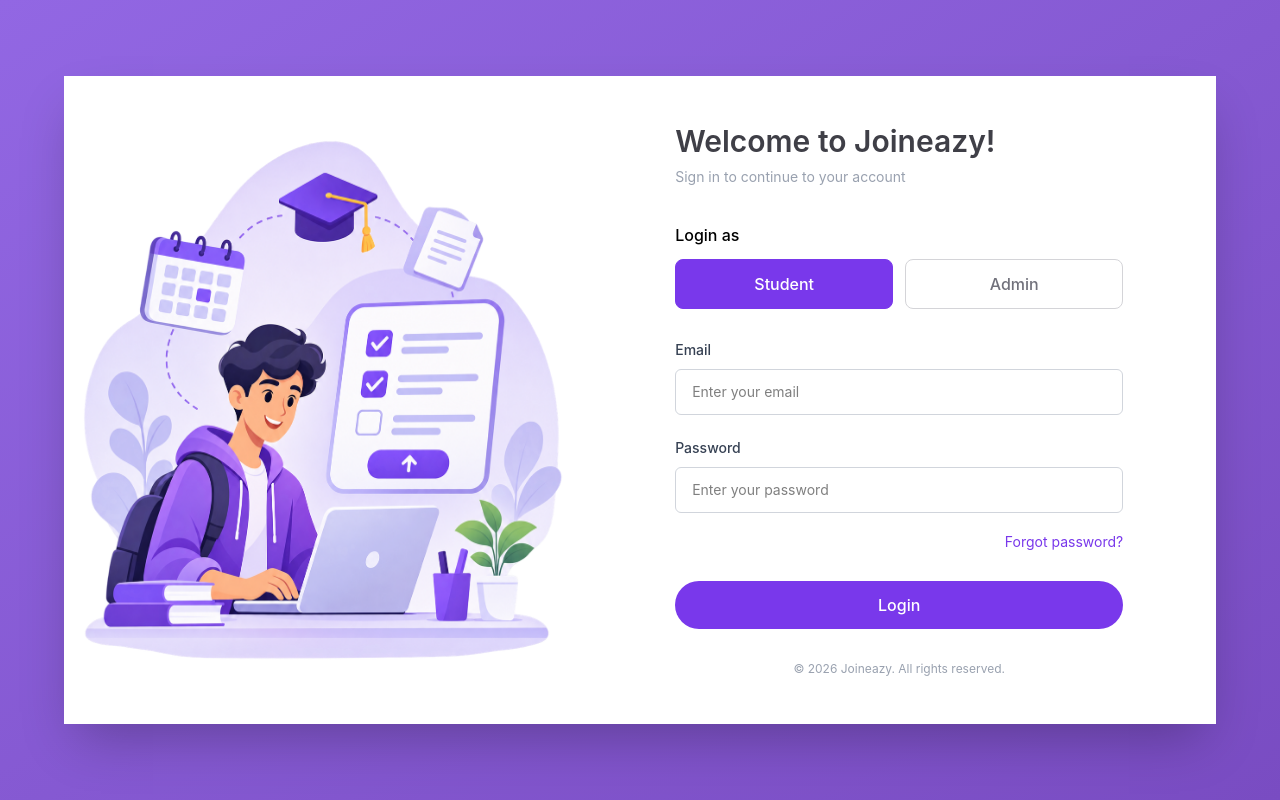
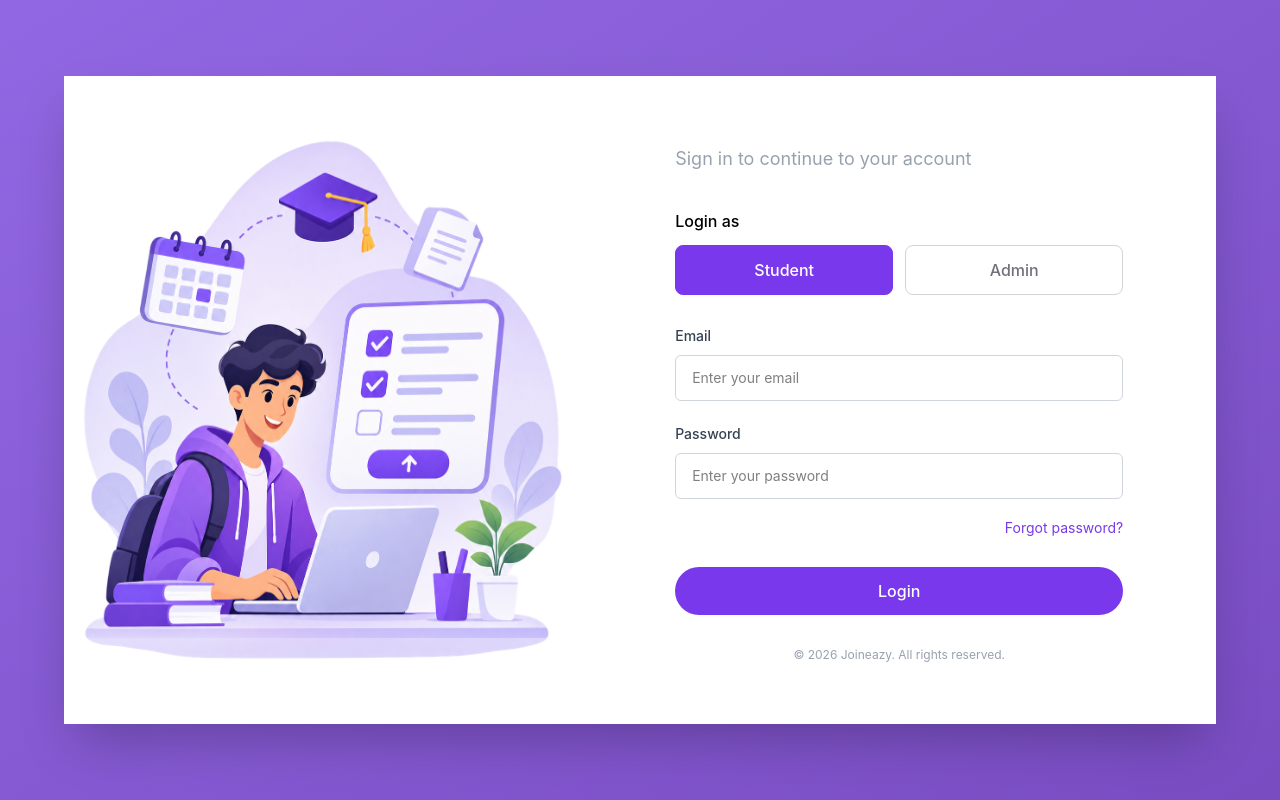
Before and after one commit to rishi284/Assignment-Dashboard, a React (Vite) app: page /login in a window 1280 px wide. Built offline with nearby package versions, Linux system fonts and the light colour scheme.

Commit message:
fix: update login error message and adjust text size for better readability

```diff
--- a/src/Components/Login.jsx
+++ b/src/Components/Login.jsx
@@ -18,7 +18,7 @@ function Login() {
         const enteredPassword = password.trim()
 
         if (!enteredEmail) {
-            toast.error('Please enter email')
+            toast.error('Please enter email or username')
             return
         }
         else if (!enteredPassword) {
@@ -177,11 +177,9 @@ function Login() {
 
                     <div className="w-full max-w-md mx-auto">
 
-                        <h1 className="text-3xl font-semibold text-zinc-700">
-                            Welcome to Joineazy!
-                        </h1>
 
-                        <p className="text-sm text-gray-400 mt-2 mb-9">
+
+                        <p className="text-lg text-gray-400 mt-2 mb-9">
                             Sign in to continue to your account
                         </p>
 
```
